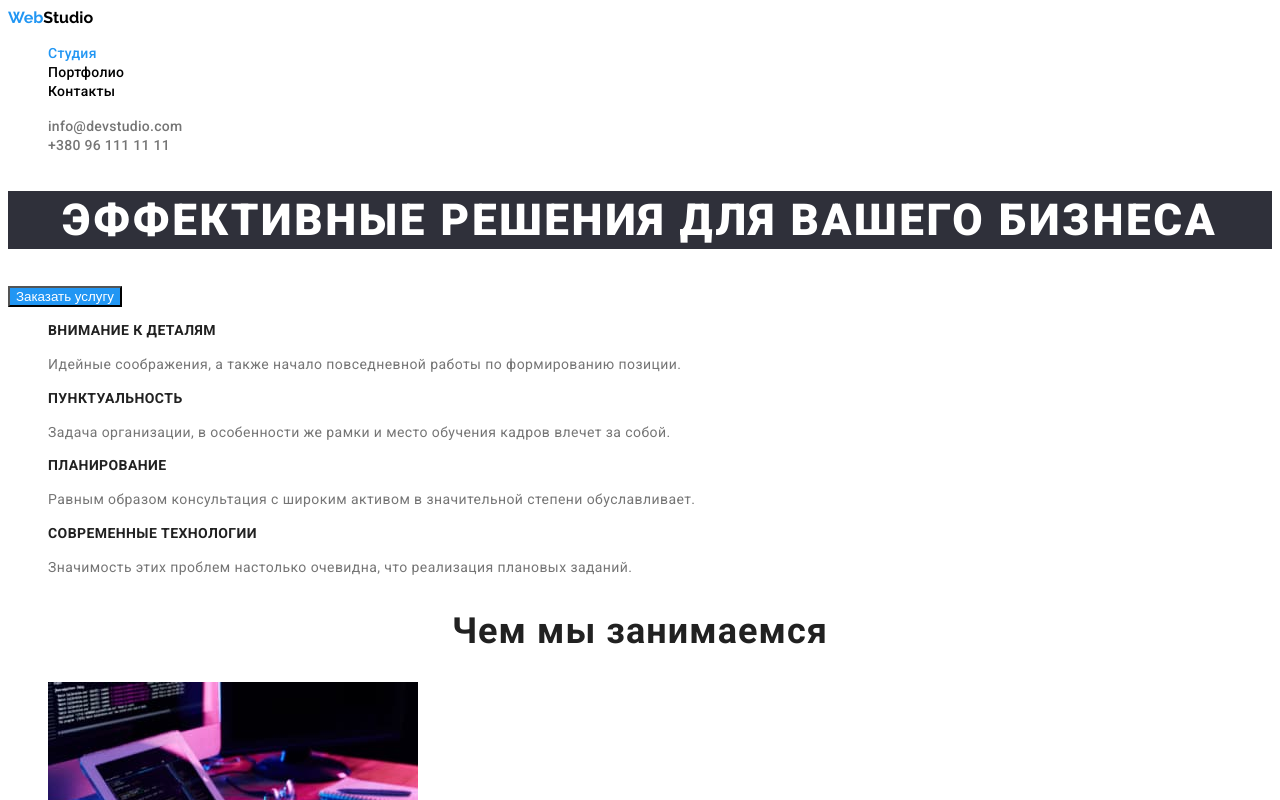
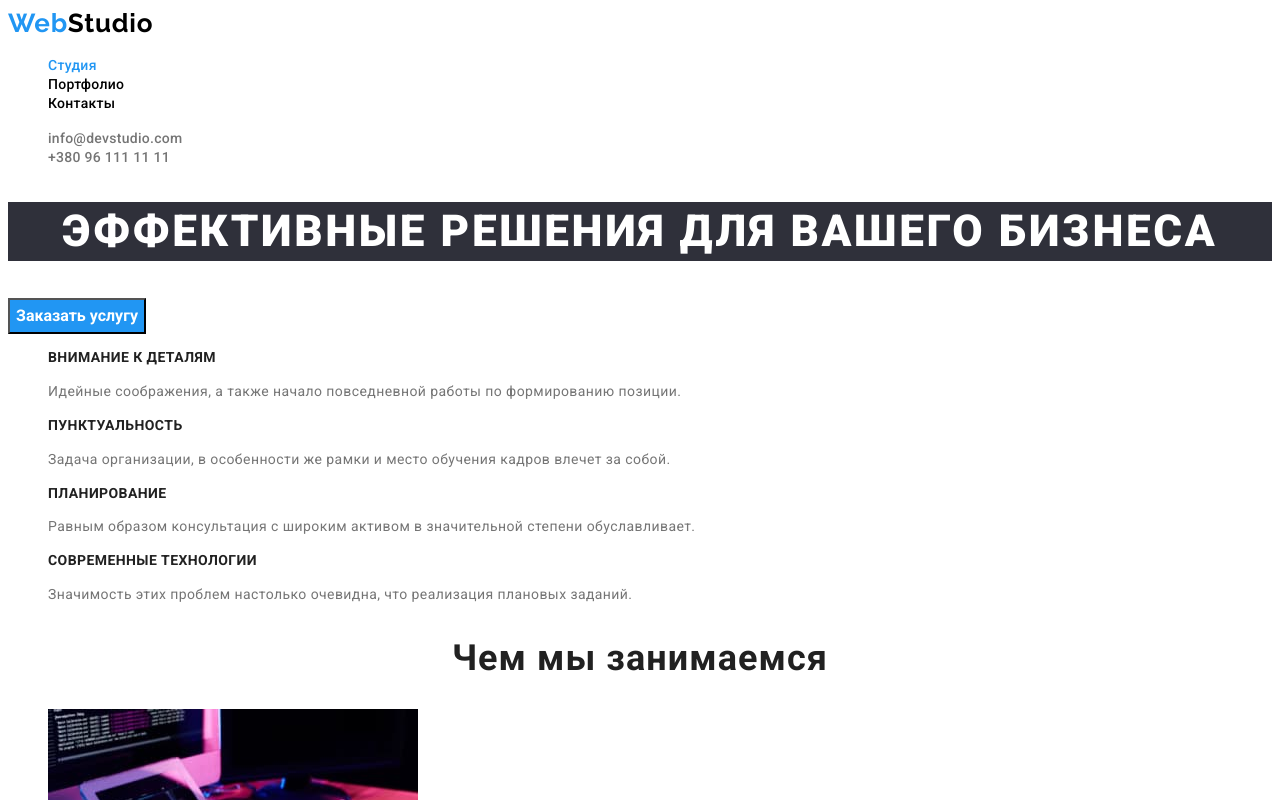
Before and after one commit to Dmitry-Abakumov/goit-markup-hw-02, a plain HTML site: page index.html in a window 1280 px wide. Shown: the top 800 px of the page. Drawn offline with Linux system fonts and the light colour scheme.

Commit message:
Исправляет стили

```diff
--- a/css/styles.css
+++ b/css/styles.css
@@ -10,7 +10,7 @@
 body {
     color: var(--primary-font-color);
     font-family: var(--primary-font);
-    font-weight: var(--primary-weight-font)
+    font-weight: var(--primary-weight-font);
 }
 
 .list {
@@ -25,12 +25,25 @@ body {
 .button {
     cursor: pointer;
     background-color:#EEEEEE;
+    font-family: var(--primary-font);
+    font-weight: 500;
+    font-size: 16px;
+    line-height: 1.63;
+    text-align: center;
+    vertical-align: top;
+    letter-spacing: 3%;
 }
 
 /* Шапка основной страницы */
 .logo {
     font-family: 'Raleway', sans-serif;
-    color:#000000
+    color:#000000;
+    font-weight: 700;
+    font-size: 26px;
+    line-height: 1.19;
+        /* identical to box height */
+
+    letter-spacing: 0.03em;
 }
 .span {
     color: var(--accent-color);
@@ -40,7 +53,7 @@ body {
         font-size: 14px;
         line-height: 1.14;
         letter-spacing: 0.02em;
-        color: #000000
+        color: #000000;
 }
 
 .menu-link:hover,
@@ -57,7 +70,7 @@ body {
 
 .contact:hover,
 .contact:focus {
-    color: var(--accent-color)
+    color: var(--accent-color);
 }
 
 /* Уникальный контент основной страницы */
@@ -78,6 +91,13 @@ body {
 .hero-button {
     color: #ffffff;
     background-color: var(--accent-color);
+    font-family: var(--primary-font);
+    font-weight: 700;
+    font-size: 16px;
+    line-height: 1.88;
+    text-align: center;
+    vertical-align: center;
+    letter-spacing: 6%;
 }
 
 .hang-title {
@@ -128,10 +148,14 @@ body {
 
 /* Подвал основной страницы */
 .footer-contact-list {
+    font-style: normal;
     font-weight: 400;
     font-size: 14px;
     line-height: 1.7;
     background: #FFFFFF99;
+    text-align: left;
+    vertical-align: top;
+    letter-spacing: 3%;
 }
 
 .map {
```
